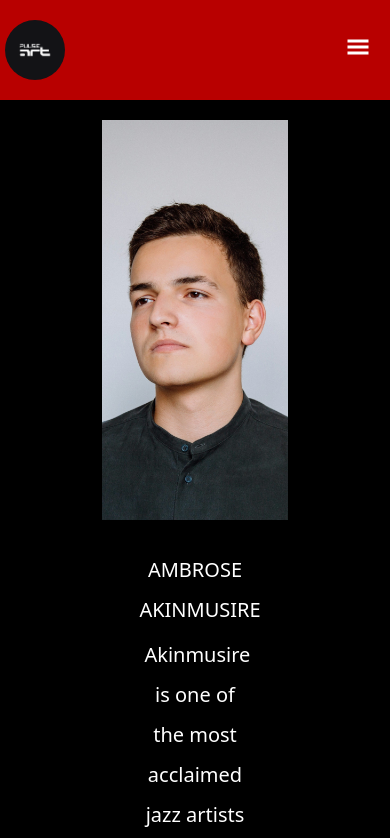
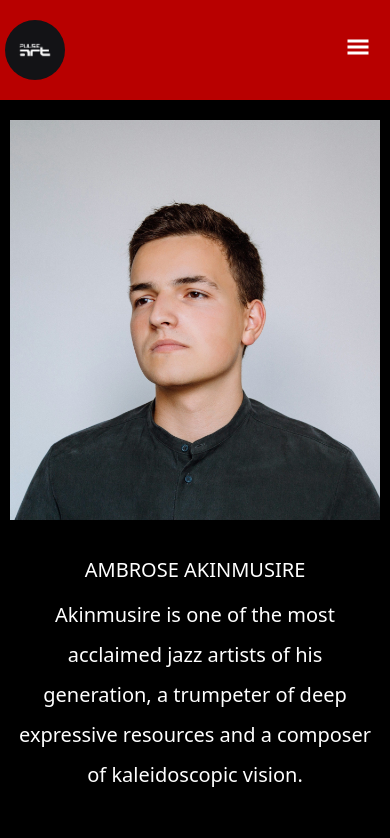
Before and after one commit to CamalPashazade/PulseArt, a React (Vite) app: page / in a window 390 px wide. Shown: the top 838 px of the page. Built offline with nearby package versions, Linux system fonts and the light colour scheme.

Commit message:
some css changed in home page

```diff
--- a/src/pages/Home/Home.module.css
+++ b/src/pages/Home/Home.module.css
@@ -131,9 +131,21 @@
     flex-direction: column;
     text-align: center;
   }
+  .paragraph
+  {
+    width: 100%;
+      font-size: 20px;
+    line-height: 40px;
+
+  }
+
+.image_container,
+.image__mobile_container {
+  width: 100%;
 
 
 
+}
 
 .image_container img,
 .image__mobile_container img {
```
